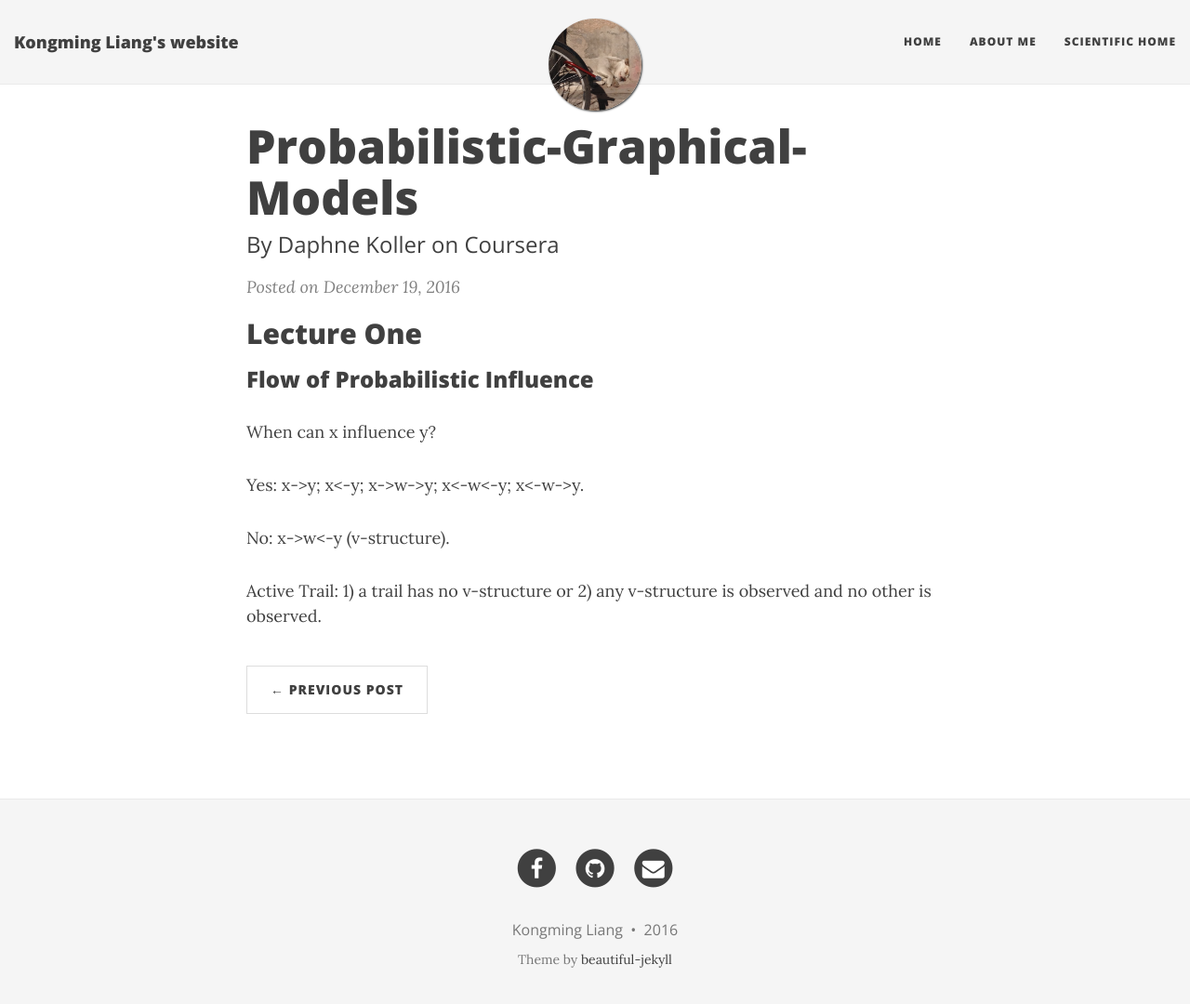
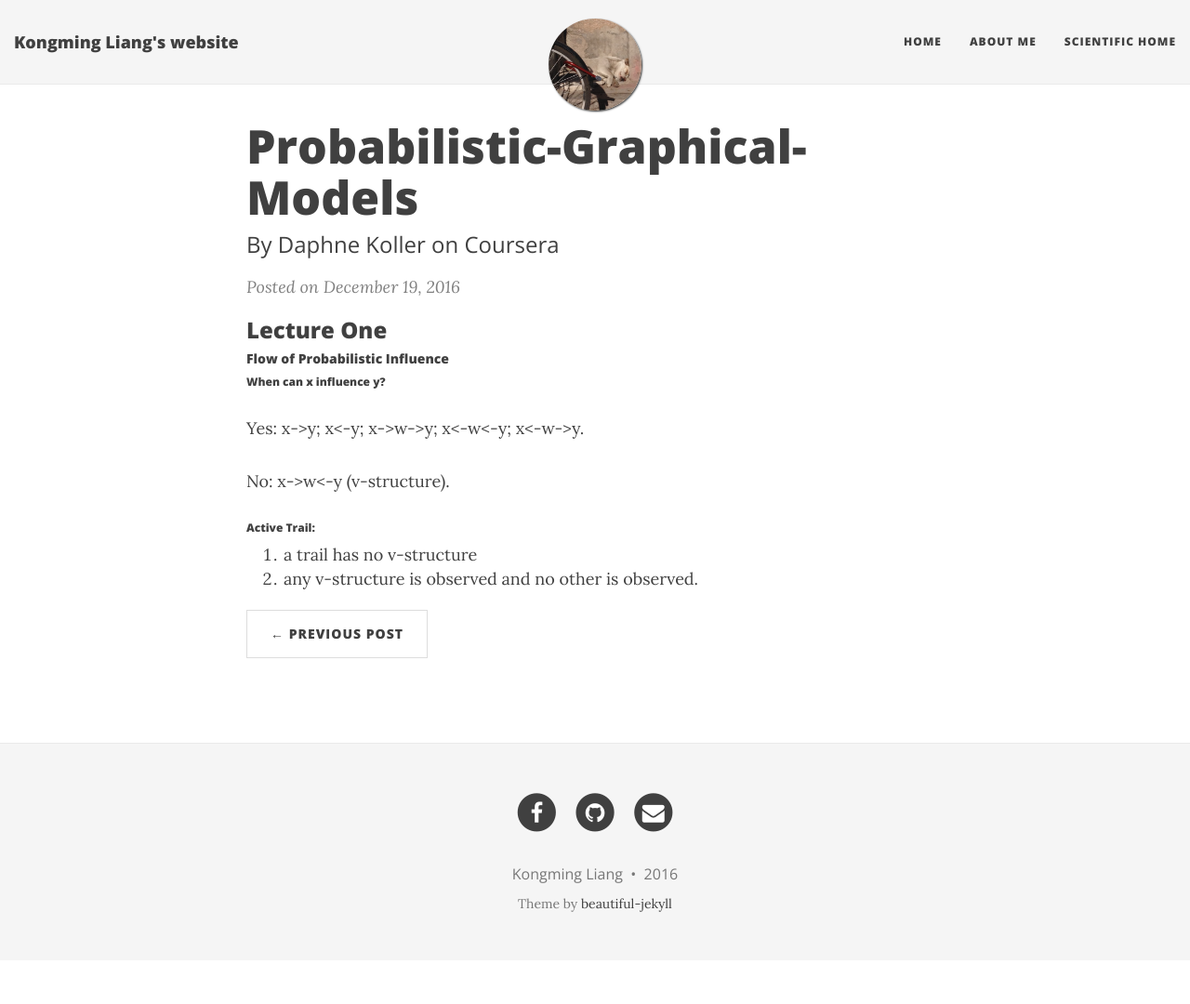
Before and after one commit to GriffinLiang/griffinliang.github.com, a Jekyll site: the page built from _posts/2016-12-19-Probabilistic-Graphical-Models.md, in a window 1280 px wide and 1093 px high. Shown: the top 1080 px of the window at 93% size. Built offline with Jekyll 4.4.1, drawn with Linux system fonts in a browser that asks for light colours; nearby versions of some CDN libraries.

Commit message:
Saved 2016-12-19-Probabilistic-Graphical-Models.md with Dillinger.io

```diff
--- a/_posts/2016-12-19-Probabilistic-Graphical-Models.md
+++ b/_posts/2016-12-19-Probabilistic-Graphical-Models.md
@@ -6,14 +6,16 @@
 
 
 <script type="text/javascript" src="http://cdn.mathjax.org/mathjax/latest/MathJax.js?config=default"></script>
-## Lecture One
+### Lecture One
 
-### Flow of Probabilistic Influence
+##### Flow of Probabilistic Influence
 
-When can x influence y?
+###### When can x influence y?
 
 Yes: x->y; x<-y; x->w->y; x<-w<-y; x<-w->y.
 
 No: x->w<-y (v-structure).
 
-Active Trail: 1) a trail has no v-structure or 2) any v-structure is observed and no other is observed.
+###### Active Trail:
+1. a trail has no v-structure
+2. any v-structure is observed and no other is observed.
```
